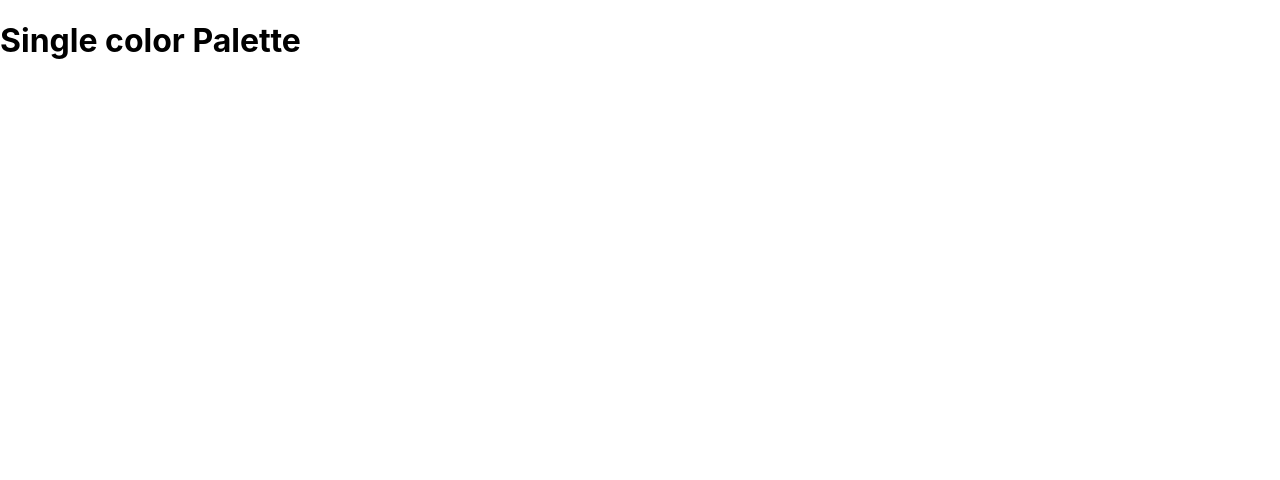
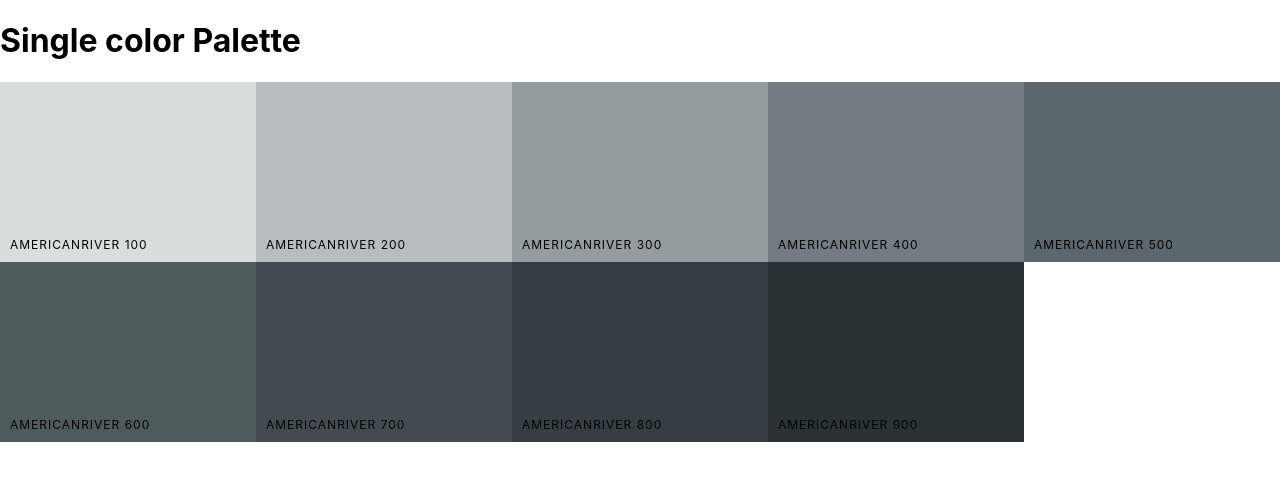
Before and after one commit to aumi364/ColorPicker, a React (Create React App) app: page /palette/flat-ui-colors-american/americanriver in a window 1280 px wide. Shown: the top 480 px of the page. Built offline with nearby package versions, Linux system fonts and the light colour scheme.

Commit message:
displaying shades in single color palette

```diff
--- a/src/App.js
+++ b/src/App.js
@@ -1,56 +1,58 @@
-import React, { Component } from 'react'
-import { Route, Switch } from 'react-router-dom'
-import './App.css'
-import Palette from './Palette'
-import PaletteList from './PaletteList'
-import SeedColors from './SeedColors'
-import SingleColorPalette from './SingleColorPalette'
+import React, { Component } from "react";
+import { Route, Switch } from "react-router-dom";
+import "./App.css";
+import Palette from "./Palette";
+import PaletteList from "./PaletteList";
+import SeedColors from "./SeedColors";
+import SingleColorPalette from "./SingleColorPalette";
 
-import { generatePalette } from "./ColorHelper"
-import { Divider } from '@material-ui/core';
-
+import { generatePalette } from "./ColorHelper";
+import { Divider } from "@material-ui/core";
 
 export default class App extends Component {
   findPalette(id) {
-
-    return SeedColors.find(function (palette) {
-
+    return SeedColors.find(function(palette) {
       return palette.id === id;
-    })
-
+    });
   }
   render() {
-
     return (
-
       <Switch>
         <Route
           exact
           path="/"
-          render={(routeProps) => (
-            <PaletteList
-              palettes={SeedColors} {...routeProps}
-            />
+          render={routeProps => (
+            <PaletteList palettes={SeedColors} {...routeProps} />
           )}
         />
-        <Route exact
+        <Route
+          exact
           path="/palette/:id"
-          render={(routeProps) => (
+          render={routeProps => (
             <Palette
-              palette={generatePalette(this.findPalette(routeProps.match.params.id)
-              )} />
+              palette={generatePalette(
+                this.findPalette(routeProps.match.params.id)
+              )}
+            />
           )}
         />
         <Route
           exact
           path="/palette/:paletteId/:colorId"
-          render={() => (<SingleColorPalette />)}
+          render={routeProps => (
+            <SingleColorPalette
+              colorId={routeProps.match.params.colorId}
+              palette={generatePalette(
+                this.findPalette(routeProps.match.params.paletteId)
+              )}
+            />
+          )}
         />
       </Switch>
 
       // <div>
       //   <Palette palette={generatePalette(SeedColors[1])} />
       // </div>
-    )
+    );
   }
 }
--- a/src/ColorBox.js
+++ b/src/ColorBox.js
@@ -16,7 +16,7 @@
     });
   };
   render() {
-    const { name, background, paletteId, id, moreUrl } = this.props;
+    const { name, background, paletteId, id, moreUrl, showMore } = this.props;
     const { copied } = this.state;
     return (
       <CopyToClipboard text={background} onCopy={this.changeCopyState}>
@@ -36,9 +36,11 @@
             </div>
             <button className="copy-button">Copy</button>
           </div>
-          <Link to={moreUrl} onClick={e => e.stopPropagation()}>
-            <span className="see-more">More</span>
-          </Link>
+          {showMore && (
+            <Link to={moreUrl} onClick={e => e.stopPropagation()}>
+              <span className="see-more">More</span>
+            </Link>
+          )}
         </div>
       </CopyToClipboard>
     );
--- a/src/Palette.js
+++ b/src/Palette.js
@@ -23,6 +23,7 @@
         name={color.name}
         key={color.id}
         moreUrl={`/palette/${id}/${color.id}`}
+        showMore={true}
       />
     ));
     return (
--- a/src/SingleColorPalette.js
+++ b/src/SingleColorPalette.js
@@ -1,11 +1,38 @@
-import React, { Component } from 'react'
+import React, { Component } from "react";
+import ColorBox from "./ColorBox";
+export default class SingleColorPalette extends Component {
+  constructor(props) {
+    super(props);
+    this._shades = this.gatherShades(this.props.palette, this.props.colorId);
+    console.log(this._shades);
+  }
+  gatherShades(palette, colorToFilterBy) {
+    //return all shades
+    let shades = [];
+    let allColors = palette.colors;
+    for (let key in allColors) {
+      shades = [
+        ...shades,
+        ...allColors[key].filter(color => color.id === colorToFilterBy)
+      ];
+    }
 
-export default class SingleColorPalette extends Component {
-       render() {
-              return (
-                     <div>
-                            <h1>Single color Palette</h1>
-                     </div>
-              )
-       }
+    return shades.slice(1);
+  }
+  render() {
+    const colorBoxes = this._shades.map(color => (
+      <ColorBox
+        key={color.name}
+        name={color.name}
+        background={color.hex}
+        showMore={false}
+      />
+    ));
+    return (
+      <div className="Palette">
+        <h1>Single color Palette</h1>
+        <div className="Palette-colors">{colorBoxes}</div>
+      </div>
+    );
+  }
 }
```
